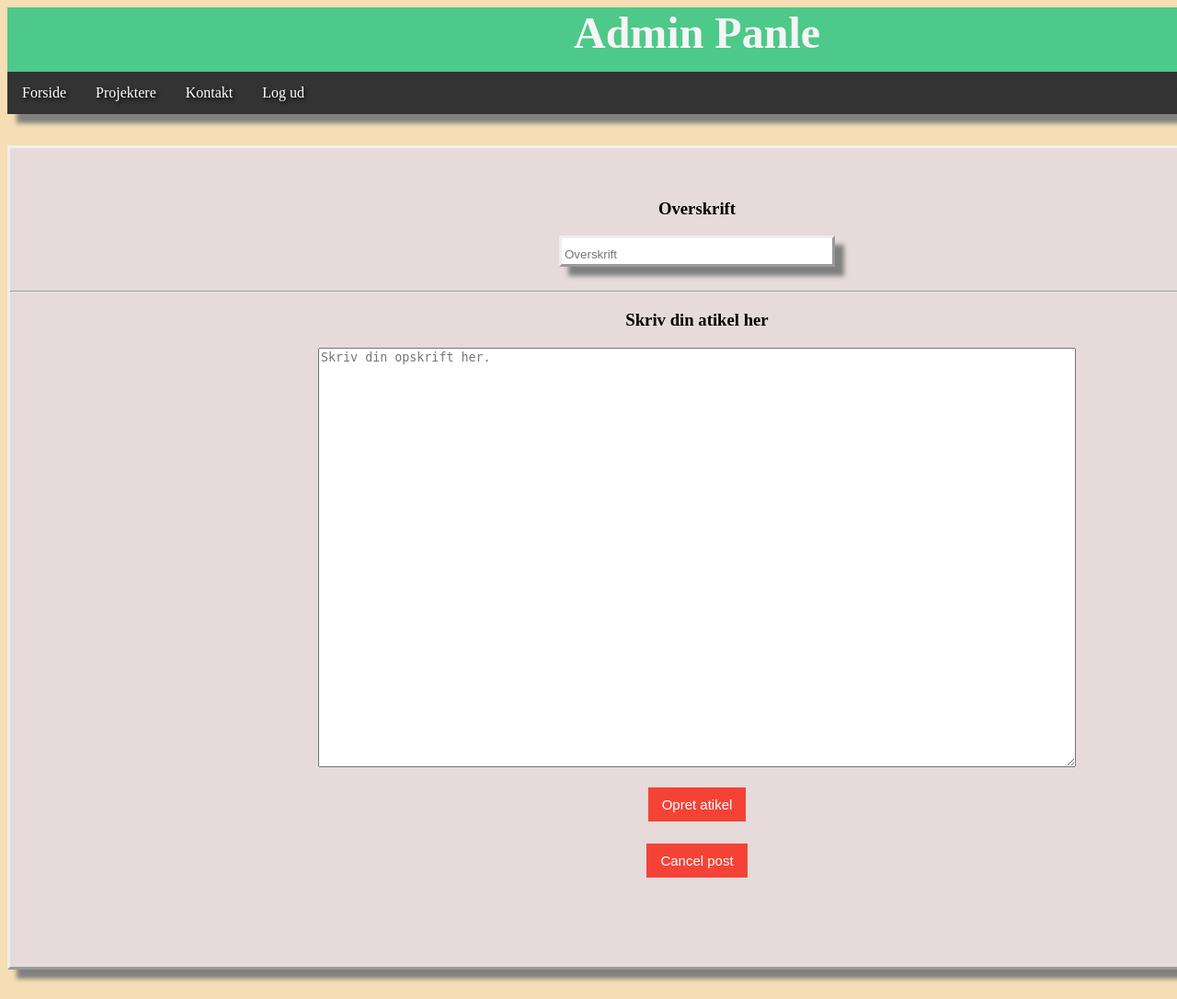
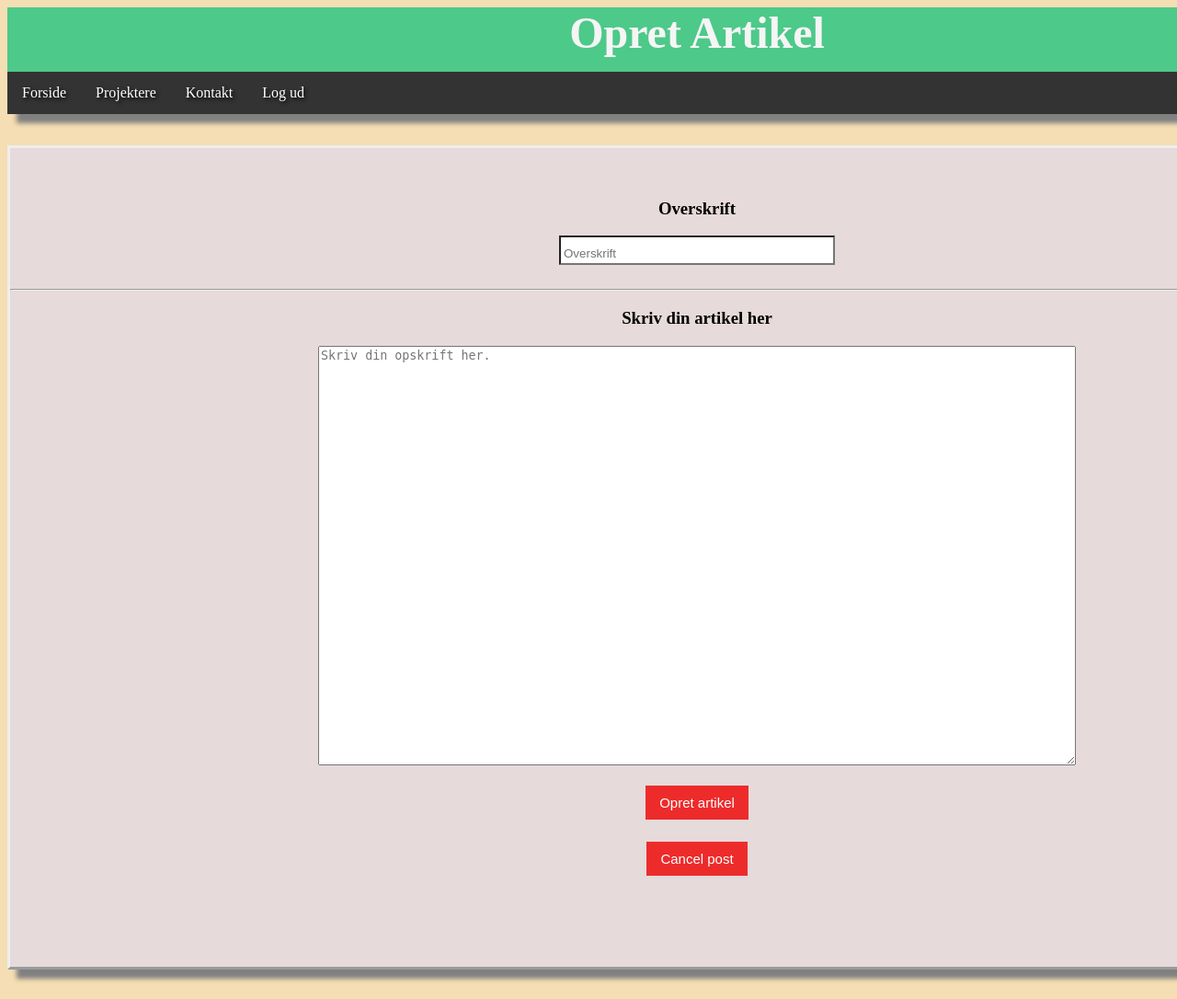
Before and after one commit to Neerholt/portfolie, a PHP site: page /lavepost.php in a window 1280 px wide; the page is wider, and only the part inside the window is pictured. Shown: that part at 92% size. Run offline with PHP 8.4, Linux system fonts and the light colour scheme; the visitor is signed in with stand-in values (Sample User, id 1).

Commit message:
Har lavet nogen små ændringer på text smat hjemmeside faverne

```diff
--- a/lavepost.php
+++ b/lavepost.php
@@ -40,7 +40,7 @@ if(!isset($_SESSION['login'])){
 ?>
 <html>
     <head>
-        <title>Admin Panel</title>
+        <title>Opret en artikel</title>
         <meta charset="UTF-8">
         <meta name="viewport" content="width=device-width, initial-scale=1.0">
         <link rel="stylesheet" type="text/css" href="stylecss.css">
@@ -48,7 +48,7 @@ if(!isset($_SESSION['login'])){
     <body>
         <div id="container"><!--Starten på min container div, Søge ord: Container container-->
             <div id="mainheader"><!--Starten på min mainheader, søge ord mainheader Mainheader-->
-                <center><h1><font size="30">Admin Panle</font></h1></center>
+                <center><h1><font size="30">Opret Artikel</font></h1></center>
             </div><!--Slutning på min mainheader, søge ord mainheader Mainheader-->
             <div id="nav"><!--Starten på min nav, søge ord Nav nav-->
                 <ul>
@@ -64,14 +64,14 @@ if(!isset($_SESSION['login'])){
             <div id="mainform"><!--Starten på min mainform, søge ord mainform Mainform-->
                 <center><form action="lavepost.php" method="POST" ><br/><br/>
                                     <h3>Overskrift</h3>
-                                    <input type="text"  class="textboxs" name="overskrift" placeholder="Overskrift" required > <br/><br/>
+                                    <input type="text"  class="textboxsopret" name="overskrift" placeholder="Overskrift" required > <br/><br/>
                                    <!-- <h3>Uploade en thumbnail</h3>
                                     <input type="file" required="">-->
                                     <hr>
-                                    <h3>Skriv din atikel her</h4>
+                                    <h3>Skriv din artikel her</h4>
                                     <center><textarea rows="30" name="atikeltext" cols="100" placeholder="Skriv din opskrift her." required></textarea></center>
                                    <br/>
-                                    <button class="opretknap" type="submit" name="GEM">Opret atikel</button>
+                                    <button class="opretknap" type="submit" name="GEM">Opret artikel</button>
                                 </form></center>
                         <center><div>
                                     <form method="POST" action="loggedind.php">
--- a/loggedind.php
+++ b/loggedind.php
@@ -15,7 +15,7 @@ if(!isset($_SESSION['login'])){
     <body>
         <div id="container"><!--Starten på min container div, Søge ord: Container container-->
             <div id="mainheader"><!--Starten på min mainheader, søge ord mainheader Mainheader-->
-                <center><h1><font size="30">Admin Panle</font></h1></center>
+                <center><h1><font size="30">Admin Panel</font></h1></center>
             </div><!--Slutning på min mainheader, søge ord mainheader Mainheader-->
             <div id="nav"><!--Starten på min nav, søge ord Nav nav-->
                 <ul>
--- a/stylecss.css
+++ b/stylecss.css
@@ -123,7 +123,7 @@ li a:hover:not(.active) {
 
 /*Styelsheet for opret knappen*/
 .opretknap{
-  background-color: #f44336;
+  background-color: #ed2b2b;
   border: none;
   color: white;
   padding: 10px 15px;
@@ -135,11 +135,17 @@ li a:hover:not(.active) {
   cursor: pointer;
 }
 
-.idk {background-color: #EEE;}
-
 /*Stylesheet til hvis man skal disable noget*/
 .selected {
     pointer-events:none;
-    background-color: red;
+    background-color:  #ed2b2b;
 
 }
+
+
+/*Stylesheet for min textboxs style når man laver en atikel*/
+.textboxsopret{
+    background-color: #FFFFFF;
+    width: 300px;
+    padding: 10px 3px 3px 3px;
+}
```
Also changed, not shown: 1 other file.
